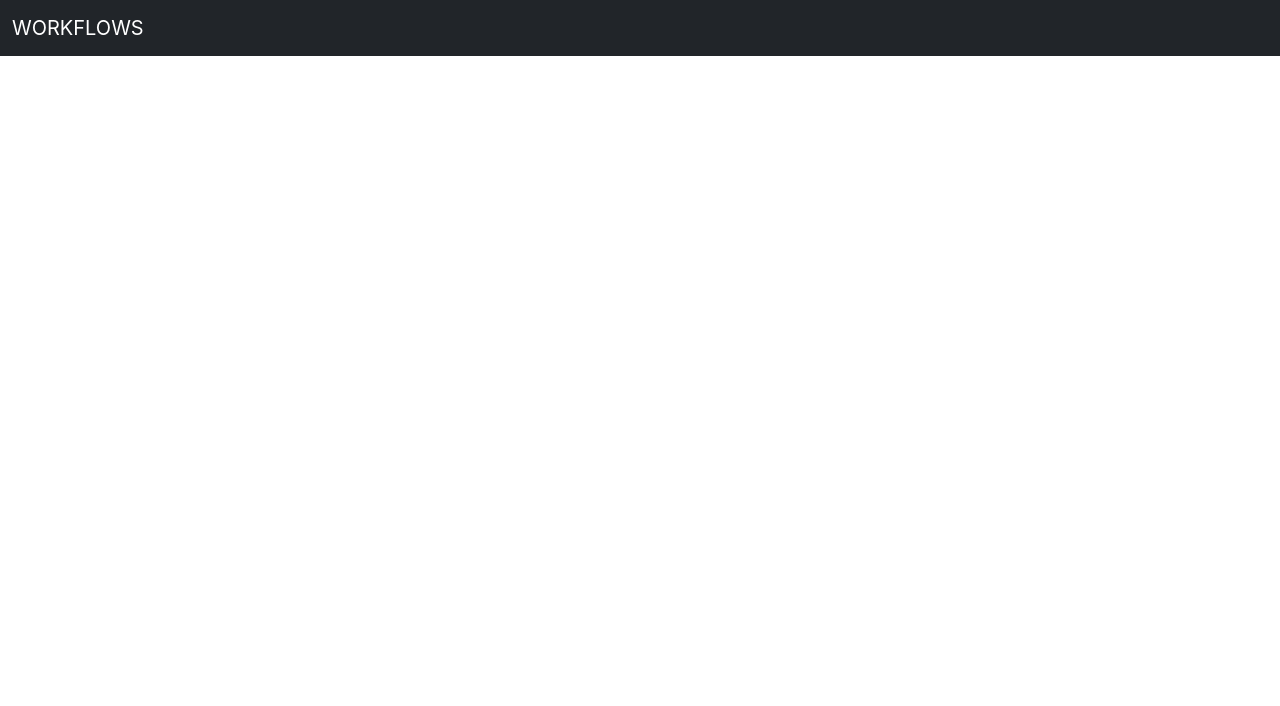
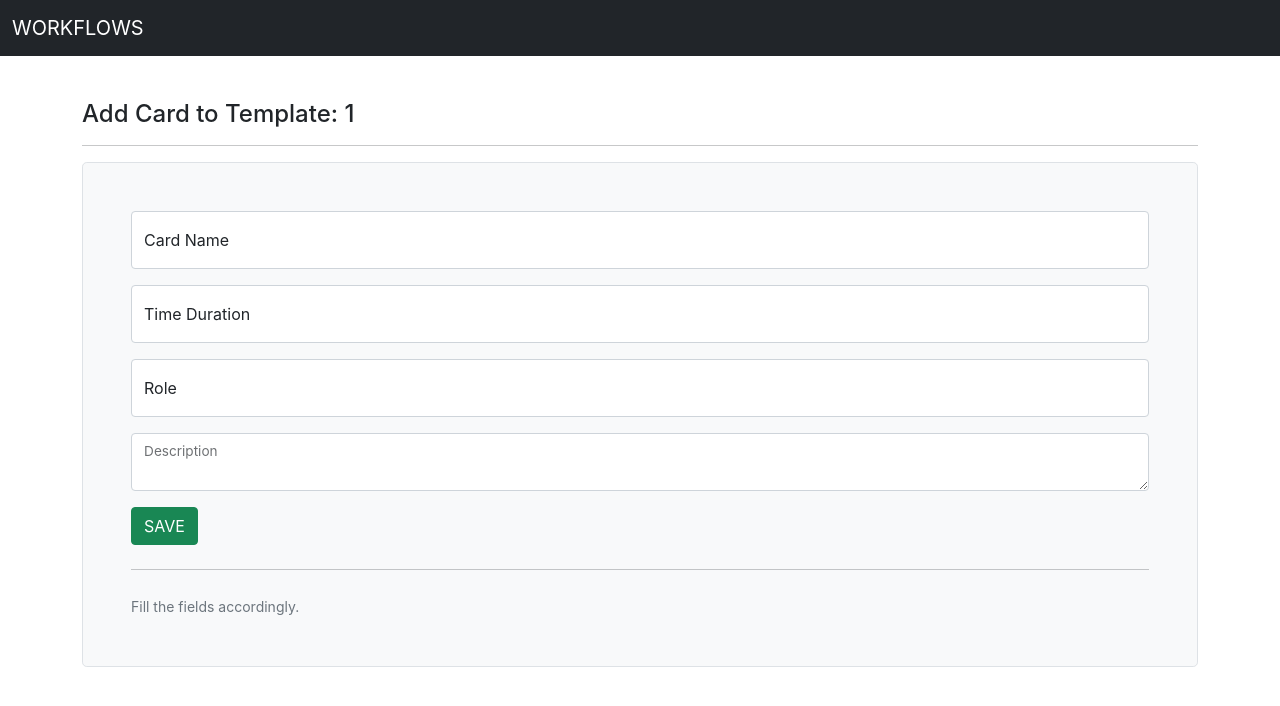
Before and after one commit to SalithaUCSC/template-system-frontend, a React (Create React App) app: page /templates/1/addCard in a window 1280 px wide. Before the commit this address had no page. Shown: the top 706 px of the page. Built offline with nearby package versions, Linux system fonts and the light colour scheme.

Commit message:
Add card workflow

```diff
--- a/src/App.js
+++ b/src/App.js
@@ -3,6 +3,7 @@ import Home from "./components/Home";
 import { BrowserRouter as Router, Route, Routes } from "react-router-dom";
 import Navbar from "./components/Navbar";
 import TemplateDetails from "./components/TemplateDetails";
+import AddCard from "./components/AddCard";
 
 
 const App = () => {
@@ -12,6 +13,7 @@ const App = () => {
           <Routes>
               <Route path="/" caseSensitive={false} element={<Home />} />
               <Route path="/templates/:id" caseSensitive={false} element={<TemplateDetails />}/>
+              <Route path="/templates/:id/addCard" caseSensitive={false} element={<AddCard />}/>
           </Routes>
       </Router>
   );
--- /dev/null
+++ b/src/components/AddCard.js
@@ -0,0 +1,36 @@
+import React from 'react';
+import {useParams} from "react-router-dom";
+
+const AddCard = () => {
+    const { id } = useParams();
+    return (
+        <div className='app-container'>
+            <div className="container">
+                <h4>Add Card to Template: {id}</h4>
+                <hr/>
+                <form className="p-4 p-md-5 border rounded-3 bg-light">
+                    <div className="form-floating mb-3">
+                        <input type="text" className="form-control" id="cardName" placeholder="Name for Card"/>
+                        <label htmlFor="cardName">Card Name</label>
+                    </div>
+                    <div className="form-floating mb-3">
+                        <input type="text" className="form-control" id="cardDuration" placeholder="Time Duration"/>
+                        <label htmlFor="cardDuration">Time Duration</label>
+                    </div>
+                    <div className="form-floating mb-3">
+                        <input type="text" className="form-control" id="cardRole" placeholder="Role"/>
+                        <label htmlFor="cardRole">Role</label>
+                    </div>
+                    <div className="form-floating mb-3">
+                        <textarea className="form-control" id="cardDescription" rows="5"></textarea>
+                        <label htmlFor="cardDescription">Description</label>
+                    </div>
+                    <button className="w-10 btn btn-success" type="submit">SAVE</button>
+                    <hr className="my-4"/>
+                    <small className="text-muted">Fill the fields accordingly.</small>
+                </form>
+            </div>
+        </div>
+    );
+}
+export default AddCard;
--- a/src/components/Card.js
+++ b/src/components/Card.js
@@ -1,7 +1,38 @@
-const Card = () => {
+import {useEffect, useState} from "react";
+import React from "react";
 
+const Card = ({card}) => {
+    const [cardData, setcardData] = useState({});
+    useEffect(() => {
+        setcardData(card);
+    }, [card]);
     return (
-        <div className="app-details">Card details</div>
+        <div>
+            <div className="accordion" id="accordionPanelsStayOpenExample">
+                <div className="accordion-item">
+                    <h2 className="accordion-header" id={"#panelsStayOpen-" + cardData.id}>
+                        <button className="accordion-button" type="button"
+                            data-bs-toggle="collapse"
+                            data-bs-target={"#panelsStayOpen-" + cardData.id}
+                            aria-expanded="true"
+                            aria-controls={"panelsStayOpen-" + cardData.id}
+                        >
+                            {cardData.name}
+                        </button>
+                    </h2>
+                    <div id={"panelsStayOpen-" + cardData.id} className="accordion-collapse collapse show"
+                         aria-labelledby={"#panelsStayOpen-" + cardData.id}>
+                        <div className="accordion-body">
+                            <ul className="list-group">
+                                <li className="list-group-item"><b>ID: </b>{cardData.id}</li>
+                                <li className="list-group-item"><b>Name: </b>{cardData.name}</li>
+                                <li className="list-group-item"><b>Description: </b>{cardData.description}</li>
+                            </ul>
+                        </div>
+                    </div>
+                </div>
+            </div>
+        </div>
     );
 }
 
--- a/src/components/Navbar.js
+++ b/src/components/Navbar.js
@@ -12,11 +12,6 @@ const Navbar = () => {
                             aria-expanded="false" aria-label="Toggle navigation">
                         <span className="navbar-toggler-icon"></span>
                     </button>
-                    {/*<div className="collapse navbar-collapse">*/}
-                    {/*    <div className="navbar-nav ms-auto mb-2 mb-lg-0">*/}
-                    {/*        <Link to="/templates" className="nav-link">Templates Page</Link>*/}
-                    {/*    </div>*/}
-                    {/*</div>*/}
                 </div>
             </nav>
         </div>
--- a/src/components/Template.js
+++ b/src/components/Template.js
@@ -9,7 +9,7 @@ const Template = ({template}) => {
     }, [template]);
     return (
         <div className="card app-card">
-                <img src={TemplateLogo} className="card-img-top" alt="template card"/>
+            <img src={TemplateLogo} className="card-img-top" alt="template card"/>
                 <div className="card-body">
                 <h5 className="card-title">{templateData.title}</h5>
                 <hr/>
--- a/src/components/TemplateDetails.js
+++ b/src/components/TemplateDetails.js
@@ -1,15 +1,63 @@
 import {useEffect, useState} from "react";
 import {getTemplateById} from "../services/TemplateService";
-import {useParams} from "react-router-dom";
+import {Link, useParams} from "react-router-dom";
+import React from "react";
+import Card from "./Card";
 
 const TemplateDetails = () => {
     const [template, setTemplate] = useState({});
     const { id } = useParams();
+    const [cards, setCards] = useState([]);
     useEffect(() => {
-        getTemplateById(id).then(res => setTemplate(res.data)).catch(err => console.log(err));
+        getTemplateById(id)
+            .then(res => {
+                setTemplate(res.data);
+                setCards(res.data['cards'])
+            })
+            .catch(err => console.log(err));
     })
     return (
-        <div className="app-details">template: {template.description}</div>
+        <div className="app-details">
+            <div className="container">
+                <div className="row align-items-end">
+                    <div className="col-6 col-sm-10">
+                        <h3>{template.title ? template.title : "No Title"}</h3>
+                    </div>
+                    <div className="col-6 col-sm-2">
+                        <div style={{marginLeft: -20, float: "right"}}>
+                            <Link to={"/templates/" + template.id + "/addCard"}>
+                                <button type="button" className="btn btn-dark">Add Workflow</button>
+                            </Link>
+                        </div>
+                    </div>
+                </div>
+                <hr/>
+                <br/>
+                <ul className="list-group">
+                    <li className="list-group-item"><b>ID: </b>{template.id}</li>
+                    <li className="list-group-item"><b>Name: </b>{template.name}</li>
+                    <li className="list-group-item" style={{textAlign: "justify"}}>
+                        <b>Description:</b><br/>{template.description}
+                    </li>
+                </ul>
+                <br/>
+                <h5>Workflow Items</h5><br/>
+                <div className="row align-self-start">
+                    {
+                        cards.length ? cards.map(data => (
+                            <div key={data.id} className="col-6 col-sm-6">
+                                <Card card={data}/>
+                            </div>
+                        ))
+                        :
+                        <div><br/>No Cards for this Template</div>
+                    }
+                </div>
+                <Link to={"/"}>
+                    <button type="button" className="btn btn-secondary" style={{ marginTop: 30}}>Go back</button>
+                </Link>
+            </div>
+        </div>
     );
 }
 
```
